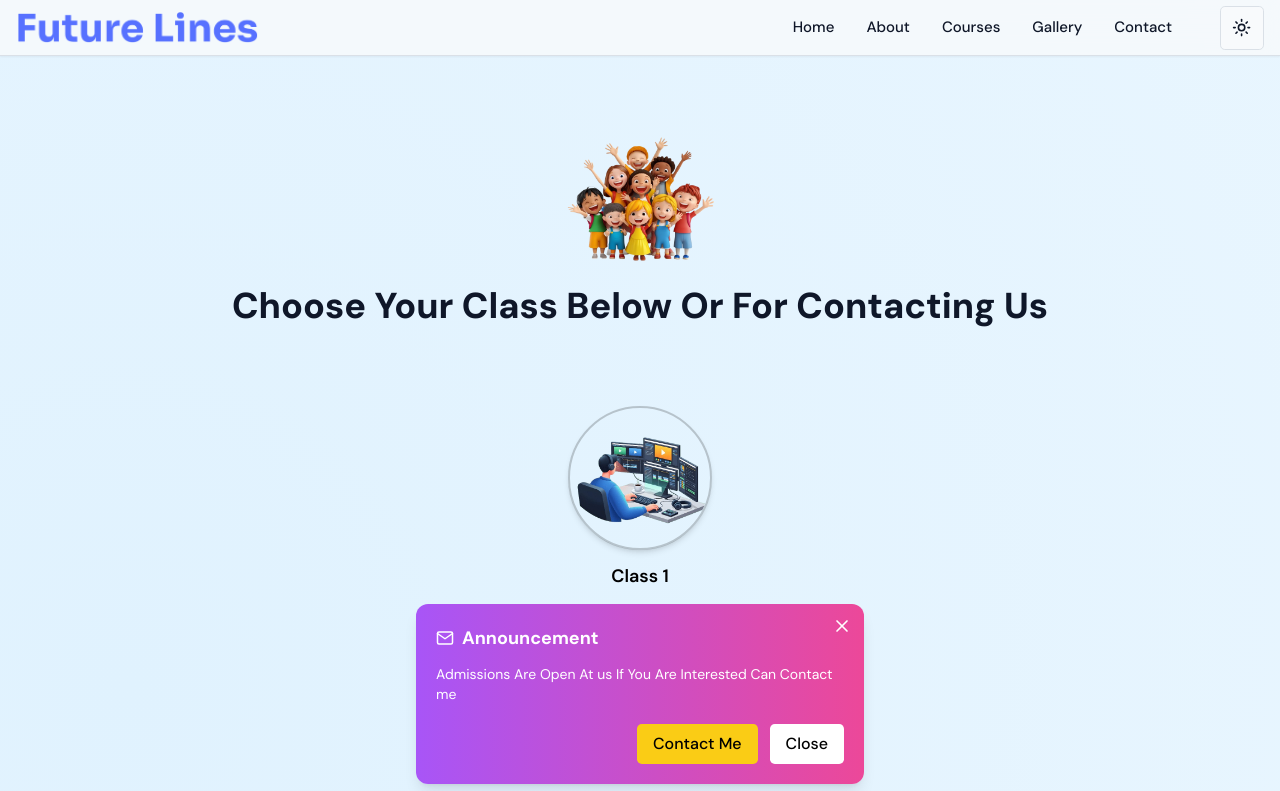
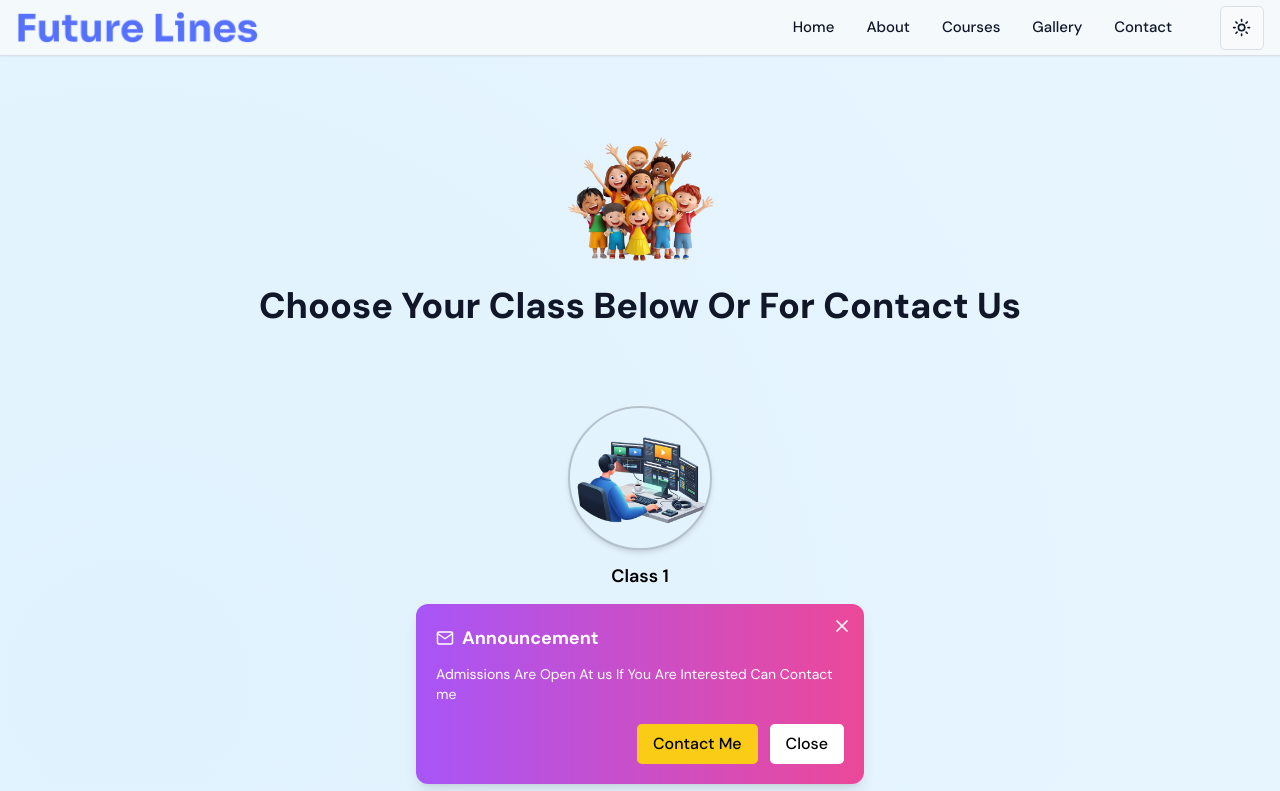
Before and after one commit to pyKinsu/VVITConnect, a Next.js app: page / in a window 1280 px wide. Shown: the top 791 px of the page. Built offline with nearby package versions, Linux system fonts and the light colour scheme.

Commit message:
Update page.tsx

```diff
--- a/src/app/page.tsx
+++ b/src/app/page.tsx
@@ -18,7 +18,7 @@ export default function HomePage() {
       </div>
 
       <h1 className="text-balance mb-4 text-center text-4xl font-extrabold">
-        Choose Your Class Below Or For Contacting Us
+        Choose Your Class Below Or For Contact Us
       </h1>
 
       <Classes />
```
